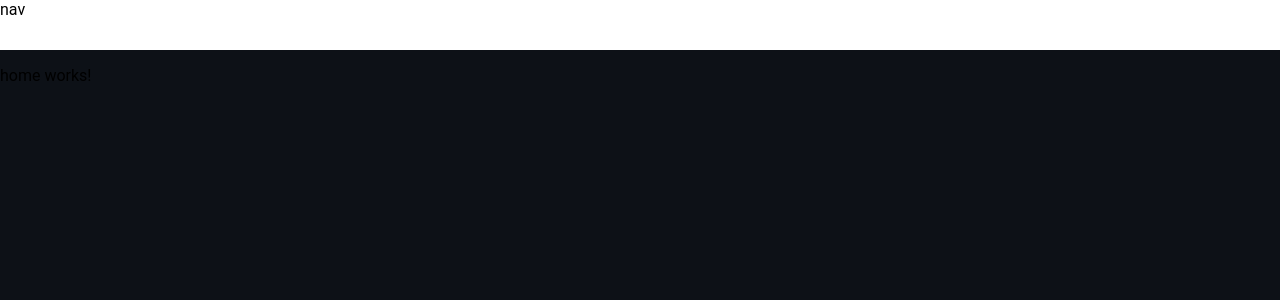
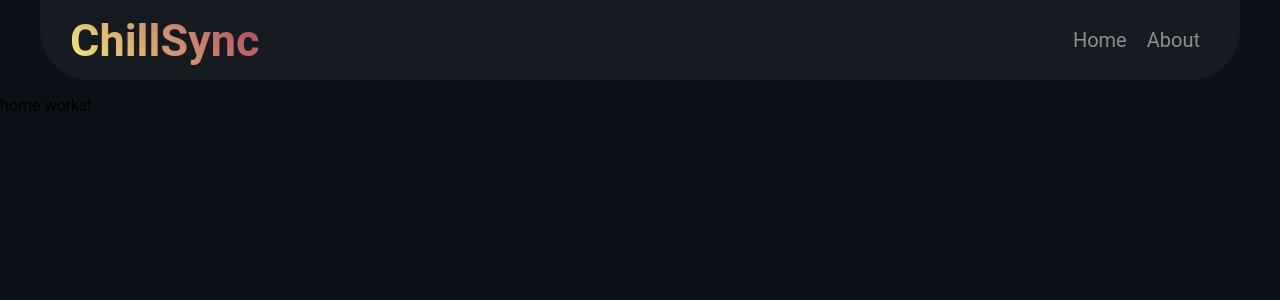
Before and after one commit to abronz/ChillSync, an Angular app: page /home in a window 1280 px wide. Shown: the top 300 px of the page. Built offline with nearby package versions, Linux system fonts and the light colour scheme.

Commit message:
header added

```diff
--- a/src/app/header/header.component.css
+++ b/src/app/header/header.component.css
@@ -1,5 +1,41 @@
-.nav {
-  background-color: white;
-  height: 50px;
-  margin: 0px;
+.nav-container {
+  display: flex;
+  background-color: rgb(22,27,34);
+  height: 80px;
+  border-bottom-left-radius: 50px;
+  border-bottom-right-radius: 50px;
+  margin-right: 40px;
+  margin-left: 40px;
+  align-items: center;
+  justify-content: flex-start;
 }
+
+.title-container {
+  padding: 30px;
+  font-weight: bold;
+  font-size: 45px;
+}
+
+.title-container p {
+  background-image: linear-gradient(45deg, #f3ec78, #af4261);
+  background-size: 100%;
+  background-clip: text;
+  color: transparent;
+  -webkit-background-clip: text;
+  -webkit-text-fill-color: transparent;
+  -moz-background-clip: text;
+  -moz-text-fill-color: transparent;
+
+}
+
+.right-container {
+  color:rgb(141, 141, 141);
+  font-size: 20px;
+  padding: 30px;
+  margin-left: auto;
+  display: flex;
+}
+
+.right-container p {
+  margin: 10px
+}
--- a/src/app/header/header.component.html
+++ b/src/app/header/header.component.html
@@ -1 +1,4 @@
-<div class="nav">nav</div>
+<div class="nav-container">
+  <div class="title-container"><p class="title">ChillSync</p></div>
+  <div class="right-container"><p>Home</p> <p>About</p></div>
+</div>
```
